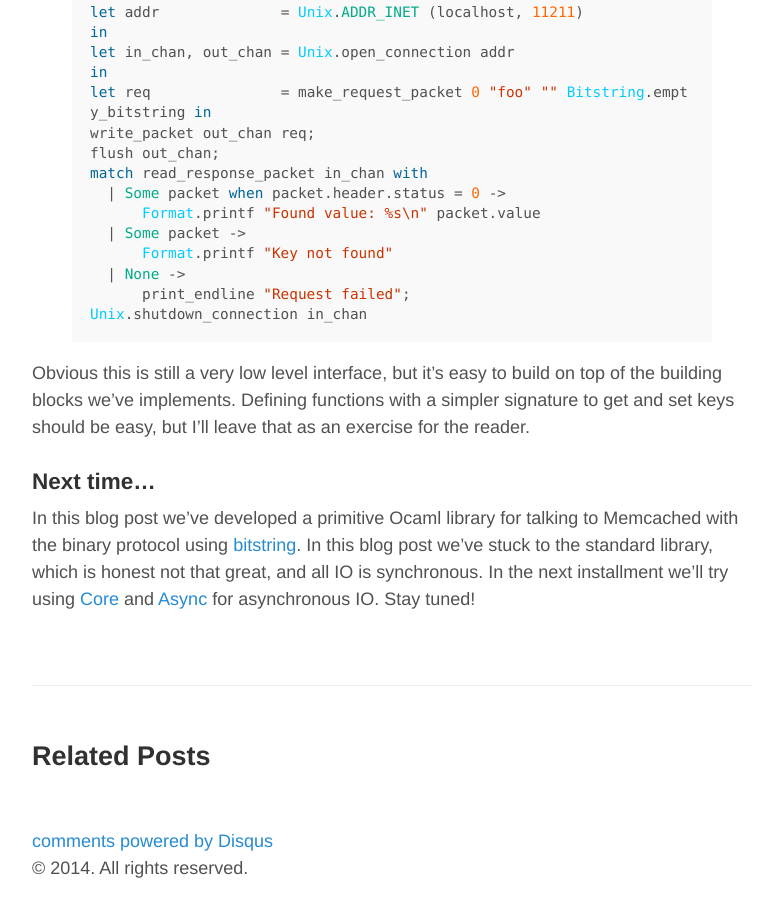
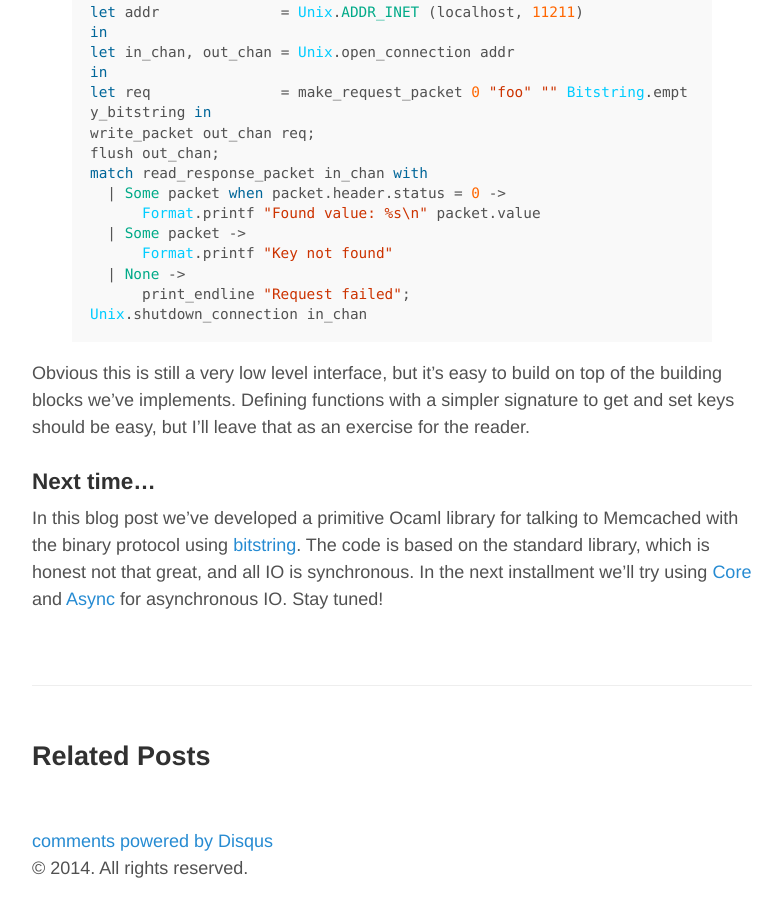
Before and after one commit to andreas/andreas.github.io, a Jekyll site: the page built from _posts/2014-08-22-implementing-the-binary-memcached-protocol-with-ocaml-and-bitstring.md, in a window 1280 px wide and 900 px high, scrolled down 6228 px. Shown: the whole window, without its empty margins (248-1030 px from the left). Built offline with Jekyll 4.4.1, drawn with Linux system fonts in a browser that asks for light colours; Markdown is read by kramdown in place of the engine named in the settings; comment, search, counter and statistics services are not loaded.

Commit message:
Language

```diff
--- a/_posts/2014-08-22-implementing-the-binary-memcached-protocol-with-ocaml-and-bitstring.md
+++ b/_posts/2014-08-22-implementing-the-binary-memcached-protocol-with-ocaml-and-bitstring.md
@@ -259,4 +259,4 @@ Obvious this is still a very low level interface, but it's easy to build on top
 
 ### Next time...
 
-In this blog post we've developed a primitive Ocaml library for talking to Memcached with the binary protocol using [bitstring](https://code.google.com/p/bitstring/). In this blog post we've stuck to the standard library, which is honest not that great, and all IO is synchronous. In the next installment we'll try using [Core](https://ocaml.janestreet.com/ocaml-core/latest/doc/) and [Async](https://realworldocaml.org/v1/en/html/concurrent-programming-with-async.html) for asynchronous IO. Stay tuned!
+In this blog post we've developed a primitive Ocaml library for talking to Memcached with the binary protocol using [bitstring](https://code.google.com/p/bitstring/). The code is based on the standard library, which is honest not that great, and all IO is synchronous. In the next installment we'll try using [Core](https://ocaml.janestreet.com/ocaml-core/latest/doc/) and [Async](https://realworldocaml.org/v1/en/html/concurrent-programming-with-async.html) for asynchronous IO. Stay tuned!
```
